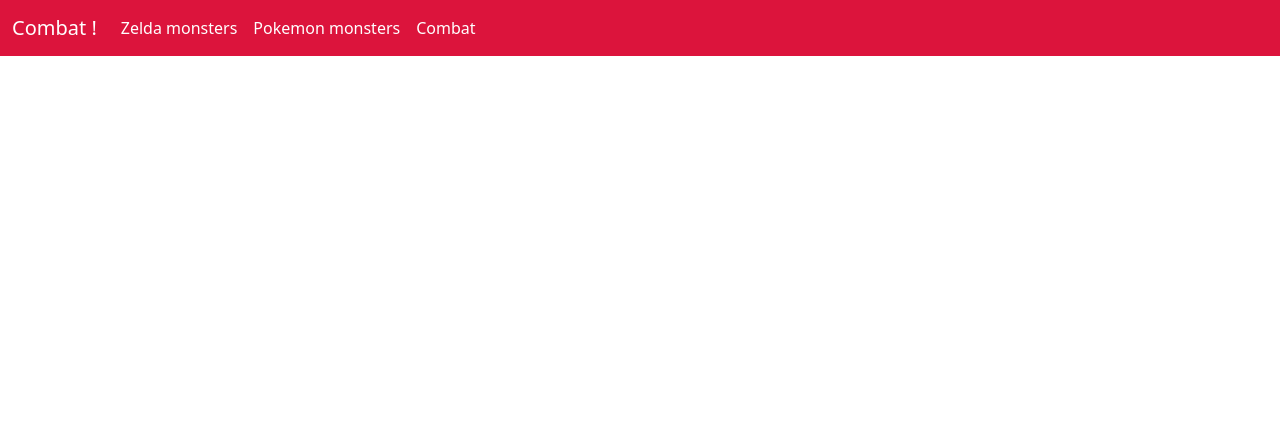
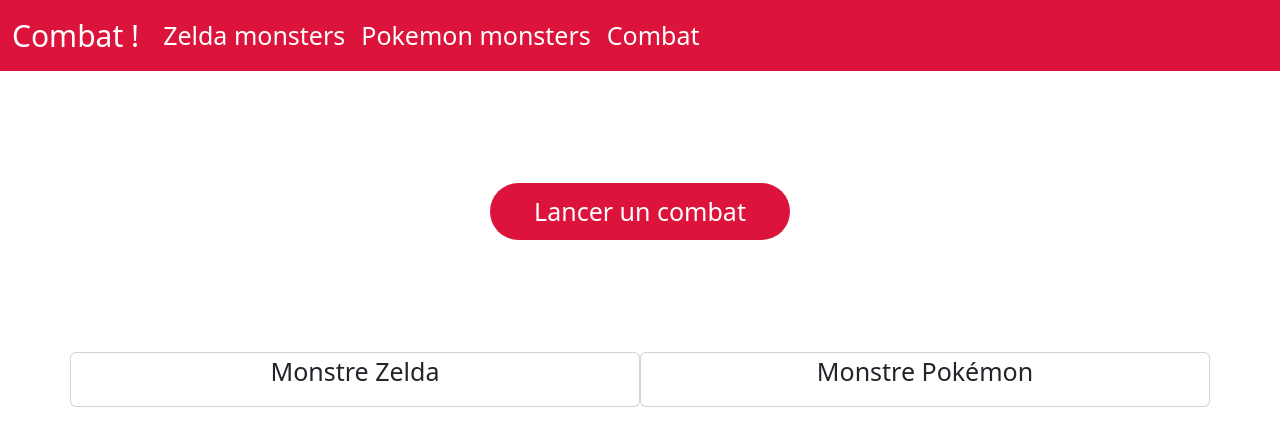
Before and after one commit to Margaux83/react-project, a React (Create React App) app: page /combat in a window 1280 px wide. Shown: the top 446 px of the page. Built offline with nearby package versions, Linux system fonts and the light colour scheme.

Commit message:
Ajout d'élément de style dans la page combat

```diff
--- a/public/index.html
+++ b/public/index.html
@@ -29,14 +29,14 @@
   <body>
   <nav class="navbar navbar-expand-lg navbar-dark bg" style="background-color: crimson; color: white">
   <div class="container-fluid">
-    <a class="navbar-brand" href="/">Combat !</a>
+    <a class="navbar-brand" href="/" style="font-size: 30px">Combat !</a>
     <button class="navbar-toggler" type="button" data-bs-toggle="collapse"
             data-bs-target="#navbarSupportedContent" aria-controls="navbarSupportedContent"
             aria-expanded="false" aria-label="Toggle navigation">
       <span class="navbar-toggler-icon"></span>
     </button>
     <div class="collapse navbar-collapse" id="navbarSupportedContent">
-      <ul class="navbar-nav me-auto mb-2 mb-lg-0">
+      <ul class="navbar-nav me-auto mb-2 mb-lg-0" style="font-size: 25px">
         <li class="nav-item">
           <a class="nav-link active" href="/zelda">Zelda monsters</a>
         </li>
--- /dev/null
+++ b/src/Combat.css
@@ -0,0 +1,42 @@
+.containerButton{
+    width: 100%;
+    display: flex;  justify-content: center;
+    align-content: center;
+
+}
+
+.buttonBeginCombat{
+
+    width: 300px;
+    padding: 10px;
+    border-radius: 50px;
+    border-style: none;
+    background-color: crimson;
+    color: white;
+    transition:0.5s;
+    font-size: 25px;
+    margin-top:10%;
+
+}
+
+.buttonBeginCombat:hover{
+    cursor: pointer;
+    transform: scale(1.1);
+
+}
+
+.monsterBlock{
+    margin-top: 10%;
+    width: 100%;
+
+}
+
+.zeldaBlock{
+    width: 50%;
+    font-size: 25px;
+}
+
+.pokemonBlock{
+    width: 50%;
+    font-size: 50px;
+}
--- a/src/Combat.js
+++ b/src/Combat.js
@@ -1,17 +1,47 @@
 import logo from './logo.svg';
 import './App.css';
+import './Combat.css';
 import React, {useState, useEffect} from 'react';
 import 'bootstrap/dist/css/bootstrap.min.css';
+import Pokemon from "./Pokemon";
 
+
+function MonsterBlock(){
+    return(
+        <>
+            <div className="row">
+                <div className="card col mb-4 center">
+                <p style={{fontSize:25}}>Monstre Zelda</p>
+                </div>
+                <br/><br/><br/>
+                <div className="card col mb-4 center" >
+                <p style={{fontSize:25}}>Monstre Pokémon</p>
+                </div>
+            </div>
+        </>
+    )
+}
+
+
+function BeginCombat(){
+
+    return (
+        <>
+            <div className="containerButton h-100">
+                        <button className="buttonBeginCombat"  type={"submit"} >Lancer un combat</button>
+            </div>
+
+            <div className="monsterBlock text-center">
+                <MonsterBlock></MonsterBlock>
+            </div>
+        </>
+    )
+}
 
 function Combat() {
 
     return (
-        <div className="App">
-            <header className="App-header">
-
-            </header>
-        </div>
+                <BeginCombat></BeginCombat>
     );
 }
 
```
